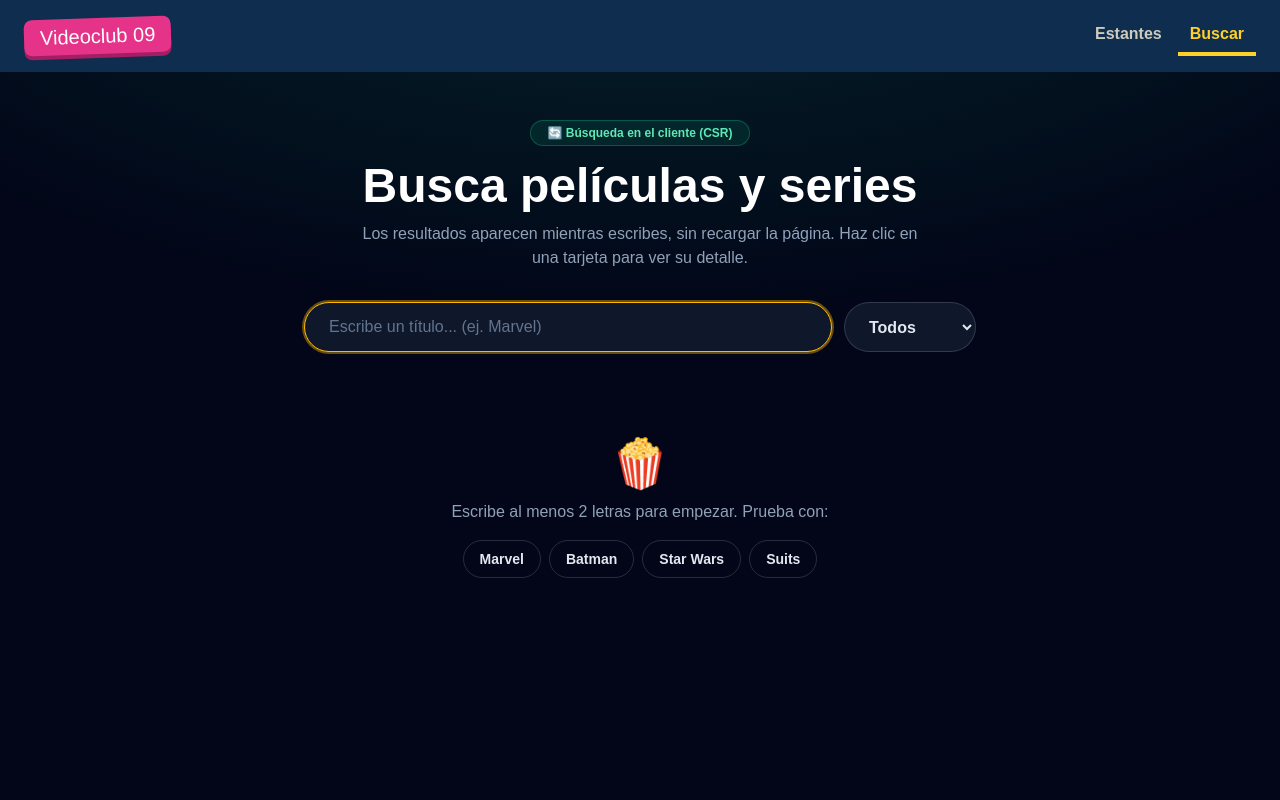
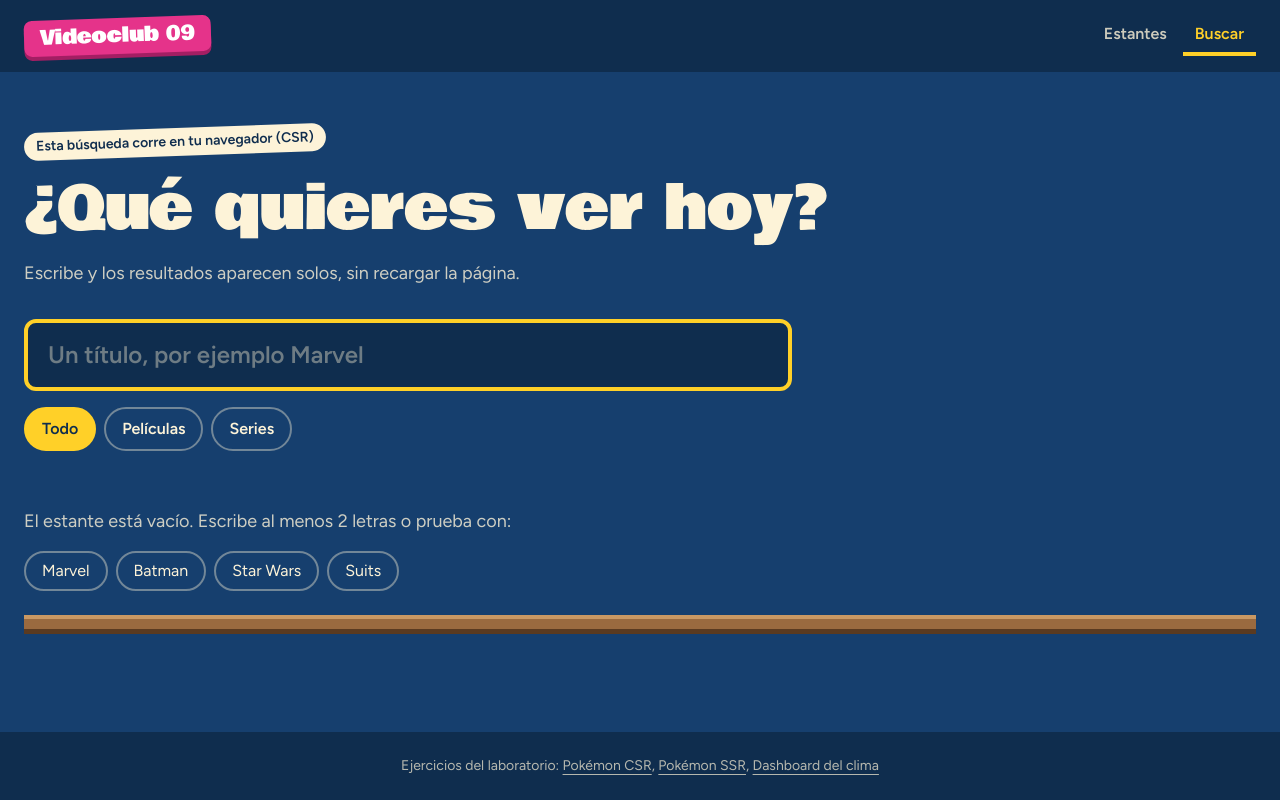
Before and after one commit to JasonGomezzz/Lab09-DAWA, a Next.js app: page /search in a window 1280 px wide. Built offline with nearby package versions, Linux system fonts and the light colour scheme.

Commit message:
style(web): rediseñar la búsqueda con mostrador y estantes

```diff
--- a/app/search/SearchGallery.tsx
+++ b/app/search/SearchGallery.tsx
@@ -10,6 +10,12 @@ import type { MovieSummary, MovieType, SearchResponse } from '@/types/omdb'
 const MIN_CHARS = 2
 const DEBOUNCE_MS = 400
 const SUGGESTIONS = ['Marvel', 'Batman', 'Star Wars', 'Suits']
+
+const TYPE_OPTIONS: { value: MovieType | ''; label: string }[] = [
+  { value: '', label: 'Todo' },
+  { value: 'movie', label: 'Películas' },
+  { value: 'series', label: 'Series' },
+]
 
 type Status = 'idle' | 'loading' | 'done' | 'error'
 
@@ -87,16 +93,14 @@ export default function SearchGallery({ initialId }: { initialId?: string }) {
 
   return (
     <main className="mx-auto max-w-7xl px-6 pb-20">
-      <section className="py-12 text-center">
-        <span className="inline-block rounded-full border border-emerald-400/30 bg-emerald-400/10 px-4 py-1 text-xs font-semibold text-emerald-300">
-          🔄 Búsqueda en el cliente (CSR)
-        </span>
-        <h1 className="mt-4 text-4xl font-extrabold text-white sm:text-5xl">Busca películas y series</h1>
-        <p className="mx-auto mt-3 max-w-xl text-slate-400">
-          Los resultados aparecen mientras escribes, sin recargar la página. Haz clic en una tarjeta para ver su detalle.
+      <section className="py-10 md:py-14">
+        <p className="mb-4 inline-block -rotate-2 rounded-full bg-cream px-3 py-1 text-sm font-semibold text-wall-deep">
+          Esta búsqueda corre en tu navegador (CSR)
         </p>
+        <h1 className="font-sign text-4xl leading-tight md:text-6xl">¿Qué quieres ver hoy?</h1>
+        <p className="mt-3 text-lg text-cream/80">Escribe y los resultados aparecen solos, sin recargar la página.</p>
 
-        <div className="mx-auto mt-8 flex max-w-2xl flex-col gap-3 sm:flex-row">
+        <div className="mt-8 max-w-3xl">
           <label className="sr-only" htmlFor="search-input">Título a buscar</label>
           <input
             id="search-input"
@@ -104,72 +108,88 @@ export default function SearchGallery({ initialId }: { initialId?: string }) {
             autoFocus
             value={query}
             onChange={(event) => setQuery(event.target.value)}
-            placeholder="Escribe un título... (ej. Marvel)"
-            className="w-full rounded-full border border-white/15 bg-slate-900 px-6 py-3 text-white placeholder:text-slate-500 focus:border-amber-400 focus:outline-none focus:ring-2 focus:ring-amber-400/40"
+            placeholder="Un título, por ejemplo Marvel"
+            className="w-full rounded-xl border-4 border-cream bg-wall-deep px-5 py-4 text-xl font-semibold text-cream placeholder:text-cream/40 focus:border-sticker focus:outline-none md:text-2xl"
           />
-          <label className="sr-only" htmlFor="type-select">Tipo</label>
-          <select
-            id="type-select"
-            value={type}
-            onChange={(event) => setType(event.target.value as MovieType | '')}
-            className="rounded-full border border-white/15 bg-slate-900 px-5 py-3 font-semibold text-slate-200 focus:border-amber-400 focus:outline-none"
+
+          <div role="group" aria-label="Tipo" className="mt-4 flex flex-wrap gap-2">
+            {TYPE_OPTIONS.map((option) => (
+              <button
+                key={option.label}
+                type="button"
+                aria-pressed={type === option.value}
+                onClick={() => setType(option.value)}
+                className="cursor-pointer rounded-full border-2 border-cream/40 px-4 py-2 font-semibold motion-safe:transition-colors hover:border-cream aria-pressed:border-sticker aria-pressed:bg-sticker aria-pressed:text-wall-deep focus-visible:outline-2 focus-visible:outline-offset-4 focus-visible:outline-sticker"
               >
-            <option value="">Todos</option>
-            <option value="movie">Películas</option>
-            <option value="series">Series</option>
-          </select>
+                {option.label}
+              </button>
+            ))}
+          </div>
         </div>
       </section>
 
       {!ready && (
-        <div className="py-10 text-center">
-          <p className="text-5xl" aria-hidden="true">🍿</p>
-          <p className="mt-3 text-slate-400">Escribe al menos {MIN_CHARS} letras para empezar. Prueba con:</p>
-          <div className="mt-4 flex flex-wrap justify-center gap-2">
+        <div>
+          <div className="max-w-2xl pb-6">
+            <p className="text-lg text-cream/80">
+              El estante está vacío. Escribe al menos {MIN_CHARS} letras o prueba con:
+            </p>
+            <div className="mt-4 flex flex-wrap gap-2">
               {SUGGESTIONS.map((suggestion) => (
                 <button
                   key={suggestion}
                   type="button"
                   onClick={() => setQuery(suggestion)}
-                className="rounded-full border border-white/15 px-4 py-2 text-sm font-semibold text-slate-200 transition hover:border-amber-400 hover:text-amber-400"
+                  className="cursor-pointer rounded-full border-2 border-cream/40 px-4 py-1.5 motion-safe:transition-colors hover:border-sticker hover:text-sticker focus-visible:outline-2 focus-visible:outline-offset-4 focus-visible:outline-sticker"
                 >
                   {suggestion}
                 </button>
               ))}
             </div>
           </div>
+          <Shelf />
+        </div>
       )}
 
       {ready && status === 'error' && (
-        <div className="mx-auto max-w-lg rounded-2xl border border-red-400/30 bg-red-400/10 p-6 text-center" role="alert">
-          <p className="font-semibold text-red-200">No se pudo completar la búsqueda</p>
-          <p className="mt-1 text-sm text-red-200/80">{message}</p>
+        <div className="max-w-xl rounded-xl border-4 border-sign bg-wall-deep p-6" role="alert">
+          <p className="text-lg font-bold">No se pudo completar la búsqueda</p>
+          <p className="mt-1 text-cream/80">{message}</p>
         </div>
       )}
 
       {ready && status === 'done' && movies.length === 0 && (
-        <div className="py-10 text-center">
-          <p className="text-5xl" aria-hidden="true">🔍</p>
-          <p className="mt-3 font-semibold text-white">Sin resultados para &ldquo;{term}&rdquo;</p>
-          <p className="text-sm text-slate-400">Prueba con otro título o cambia el filtro de tipo.</p>
+        <div>
+          <p className="max-w-2xl pb-6 text-lg text-cream/80">
+            No hay nada con &ldquo;{term}&rdquo; en el estante. Prueba con otro título o cambia el tipo.
+          </p>
+          <Shelf />
         </div>
       )}
 
       {searching && movies.length === 0 && (
-        <ul className="grid animate-pulse grid-cols-2 gap-5 sm:grid-cols-3 lg:grid-cols-4 xl:grid-cols-5" aria-busy="true">
+        <>
+          <p className="sr-only" role="status">Buscando...</p>
+          <ul className="grid grid-cols-2 gap-x-0 gap-y-12 sm:grid-cols-3 lg:grid-cols-5" aria-busy="true">
             {Array.from({ length: 10 }, (_, index) => (
-            <li key={index} className="aspect-[2/3] rounded-2xl bg-slate-900" />
+              <li key={index}>
+                <div className="px-3">
+                  <div className="aspect-[2/3] rounded-[3px] bg-wall-deep motion-safe:animate-pulse" />
+                </div>
+                <Shelf />
+              </li>
             ))}
           </ul>
+        </>
       )}
 
       {ready && movies.length > 0 && status !== 'error' && (
         <>
-          <p className="mb-5 text-sm text-slate-400" aria-live="polite">
+          <p className="mb-6 text-sm text-cream/70" aria-live="polite">
             {searching ? 'Buscando...' : `Mostrando ${movies.length} de ${total} resultados`}
           </p>
           <ul
-            className={`grid grid-cols-2 gap-5 transition-opacity sm:grid-cols-3 lg:grid-cols-4 xl:grid-cols-5 ${
+            className={`grid grid-cols-2 gap-x-0 gap-y-12 motion-safe:transition-opacity sm:grid-cols-3 lg:grid-cols-5 ${
               searching ? 'opacity-50' : ''
             }`}
           >
@@ -178,7 +198,7 @@ export default function SearchGallery({ initialId }: { initialId?: string }) {
                 <button
                   type="button"
                   onClick={() => setSelectedId(movie.imdbID)}
-                  className="block w-full rounded-2xl text-left focus-visible:outline-2 focus-visible:outline-offset-2 focus-visible:outline-amber-400"
+                  className="block w-full cursor-pointer rounded-lg text-left focus-visible:outline-2 focus-visible:outline-offset-4 focus-visible:outline-sticker"
                 >
                   <MovieCard movie={movie} />
                 </button>
@@ -187,16 +207,20 @@ export default function SearchGallery({ initialId }: { initialId?: string }) {
           </ul>
 
           {hasMore && !searching && (
-            <div className="mt-10 text-center">
+            <div className="mt-14 text-center">
               <button
                 type="button"
                 onClick={loadMore}
                 disabled={loadingMore}
-                className="rounded-full bg-amber-400 px-8 py-3 font-bold text-slate-950 transition hover:bg-amber-300 disabled:opacity-60"
+                className="cursor-pointer rounded-full bg-sticker px-8 py-3 font-bold text-wall-deep motion-safe:transition-colors hover:bg-white focus-visible:outline-2 focus-visible:outline-offset-4 focus-visible:outline-sticker disabled:cursor-default disabled:opacity-60"
               >
                 {loadingMore ? 'Cargando...' : 'Cargar más'}
               </button>
-              {moreError && <p className="mt-3 text-sm text-red-300">{moreError}</p>}
+              {moreError && (
+                <p className="mx-auto mt-4 max-w-md rounded-xl border-2 border-sign bg-wall-deep px-4 py-2 text-sm" role="alert">
+                  {moreError}
+                </p>
+              )}
             </div>
           )}
         </>
@@ -206,3 +230,10 @@ export default function SearchGallery({ initialId }: { initialId?: string }) {
     </main>
   )
 }
+
+// Barra de madera decorativa; en la grilla la dibuja cada tarjeta, aquí sirve para los estados sin pósters
+function Shelf() {
+  return (
+    <div aria-hidden="true" className="h-3.5 border-t-4 border-wood-light bg-wood shadow-[0_5px_0_0_var(--color-wood-dark)]" />
+  )
+}
--- a/app/search/page.tsx
+++ b/app/search/page.tsx
@@ -1,9 +1,9 @@
 import type { Metadata } from 'next'
-import SiteHeader from '../components/SiteHeader'
+import Shell from '../components/Shell'
 import SearchGallery from './SearchGallery'
 
 export const metadata: Metadata = {
-  title: 'Buscar | CineGalería',
+  title: 'Buscar | Videoclub 09',
 }
 
 export default async function SearchPage({
@@ -15,9 +15,8 @@ export default async function SearchPage({
   const { id } = await searchParams
 
   return (
-    <div className="min-h-screen bg-slate-950 bg-[radial-gradient(60rem_28rem_at_50%_-8rem,rgba(16,185,129,0.18),transparent)] text-slate-100">
-      <SiteHeader active="search" />
+    <Shell active="search">
       <SearchGallery initialId={typeof id === 'string' ? id : undefined} />
-    </div>
+    </Shell>
   )
 }
```
Lines whose indentation alone changed are shown as unchanged.
